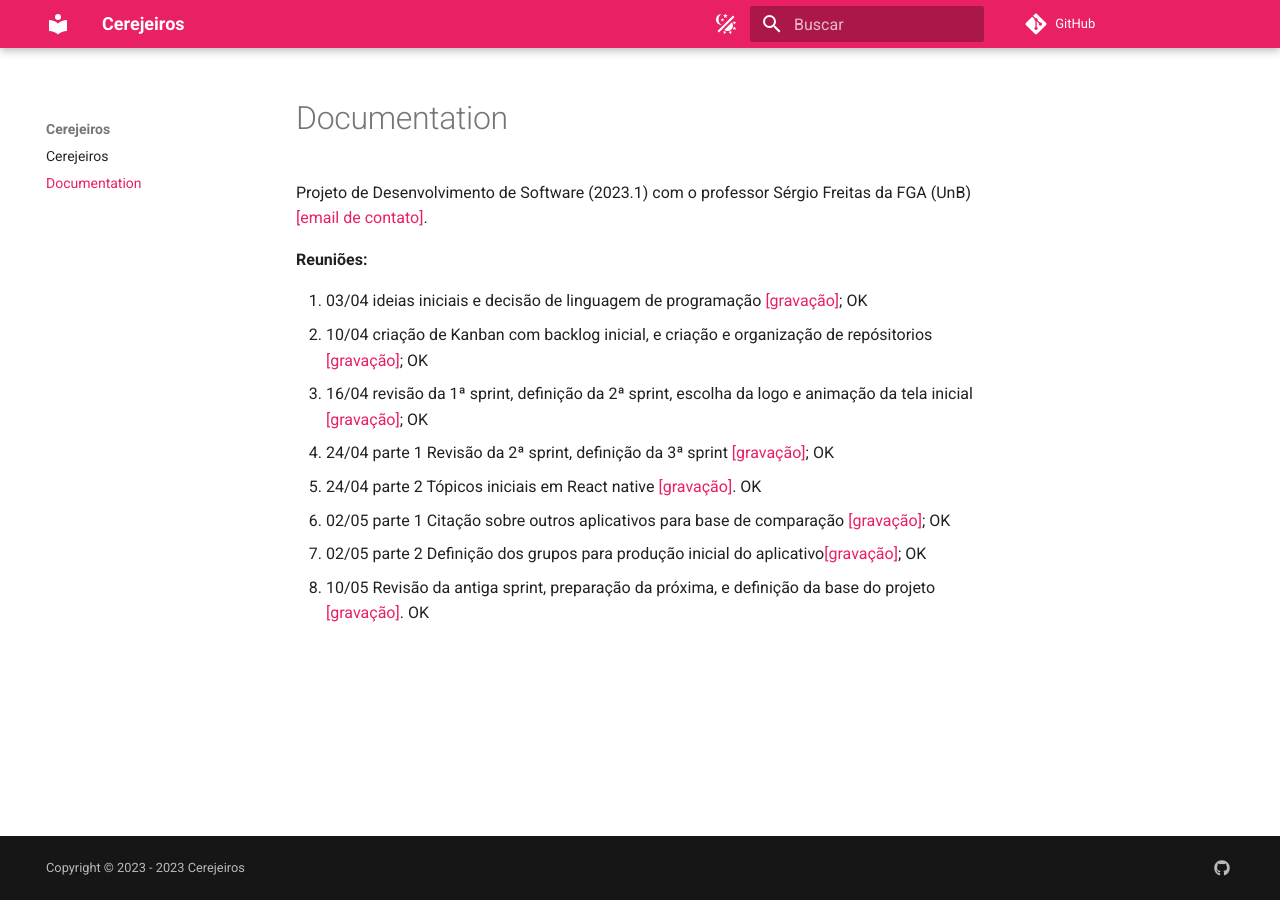
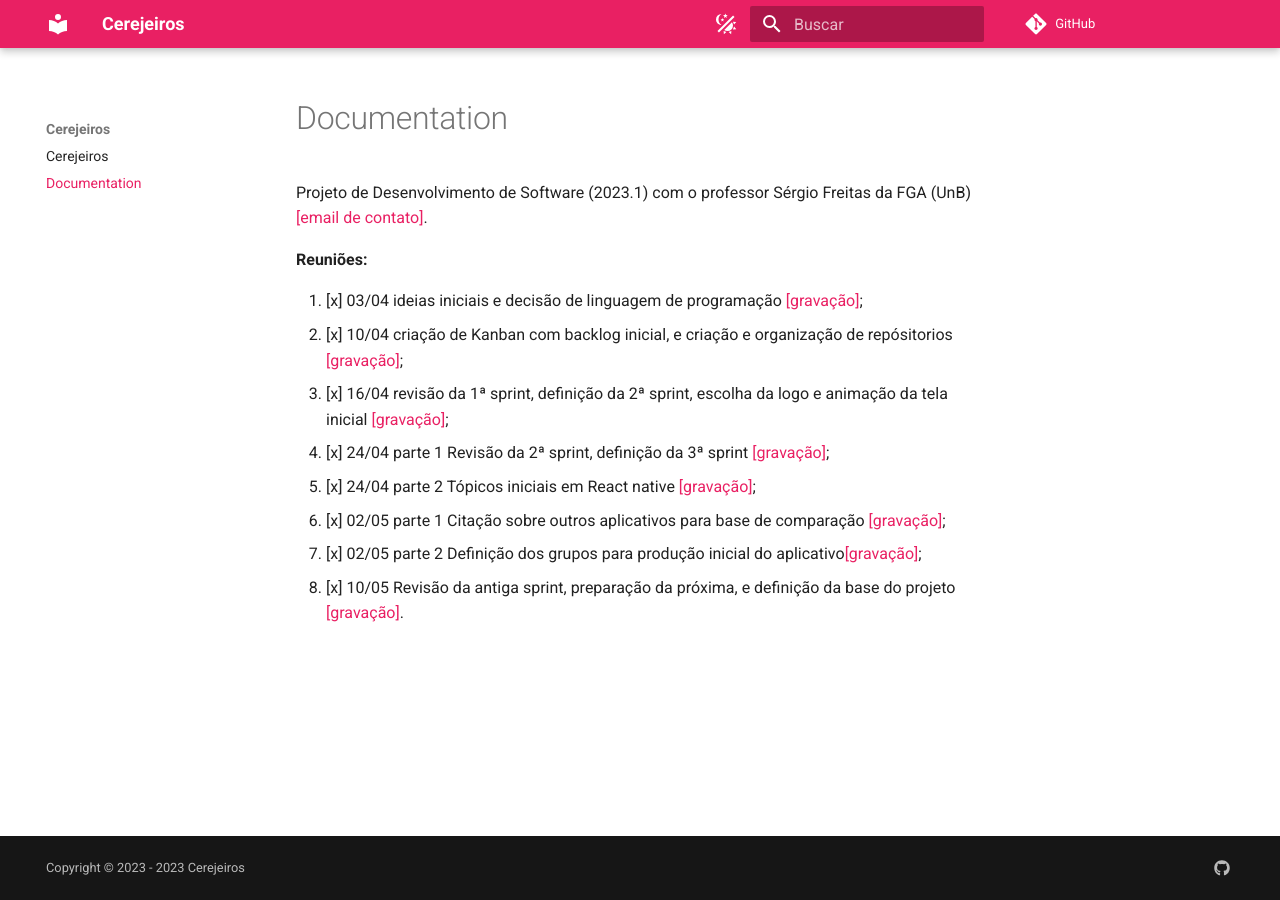
Before and after one commit to cerejeiros/bloom, an MkDocs documentation site: the page built from docs/documentation.md, in a window 1280 px wide. Built offline with MkDocs 1.6.1 and Material for MkDocs 9.7.7, drawn with Linux system fonts in a browser that asks for light colours; comment, search, counter and statistics services are not loaded.

Commit message:
docs: ok to checklist

```diff
--- a/docs/documentation.md
+++ b/docs/documentation.md
@@ -2,11 +2,11 @@ Projeto de Desenvolvimento de Software (2023.1) com o professor Sérgio Freitas
 
 **Reuniões:**
 
-1. 03/04 ideias iniciais e decisão de linguagem de programação [[gravação]](https://youtu.be/oCo3_l9yjag); OK
-2. 10/04 criação de Kanban com backlog inicial, e criação e organização de repósitorios [[gravação]](https://youtu.be/O5FdUxWQ-uo); OK
-3.  16/04 revisão da 1ª sprint, definição da 2ª sprint, escolha da logo e animação da tela inicial [[gravação]](https://youtu.be/jxAqiAvt2C0); OK
-4. 24/04 parte 1 Revisão da 2ª sprint, definição da 3ª sprint [[gravação]](https://youtu.be/WNyN6yPAbT0); OK
-5. 24/04 parte 2  Tópicos iniciais em React native [[gravação]](https://youtu.be/b4VeMpOEmks). OK
-6. 02/05 parte 1 Citação sobre outros aplicativos para base de comparação [[gravação]](https://youtu.be/aX6EJ64jHoY); OK
-7. 02/05 parte 2  Definição dos grupos para produção inicial do aplicativo[[gravação]](https://youtu.be/rBXUtj7sAX0); OK
-8. 10/05 Revisão da antiga sprint, preparação da próxima, e definição da base do projeto [[gravação]](https://youtu.be/Sq1C0Nz8zZM). OK
+1. [x] 03/04 ideias iniciais e decisão de linguagem de programação [[gravação]](https://youtu.be/oCo3_l9yjag);
+2. [x] 10/04 criação de Kanban com backlog inicial, e criação e organização de repósitorios [[gravação]](https://youtu.be/O5FdUxWQ-uo);
+3. [x] 16/04 revisão da 1ª sprint, definição da 2ª sprint, escolha da logo e animação da tela inicial [[gravação]](https://youtu.be/jxAqiAvt2C0);
+4. [x] 24/04 parte 1 Revisão da 2ª sprint, definição da 3ª sprint [[gravação]](https://youtu.be/WNyN6yPAbT0);
+5. [x] 24/04 parte 2  Tópicos iniciais em React native [[gravação]](https://youtu.be/b4VeMpOEmks);
+6. [x] 02/05 parte 1 Citação sobre outros aplicativos para base de comparação [[gravação]](https://youtu.be/aX6EJ64jHoY);
+7. [x] 02/05 parte 2  Definição dos grupos para produção inicial do aplicativo[[gravação]](https://youtu.be/rBXUtj7sAX0);
+8. [x] 10/05 Revisão da antiga sprint, preparação da próxima, e definição da base do projeto [[gravação]](https://youtu.be/Sq1C0Nz8zZM).
```
